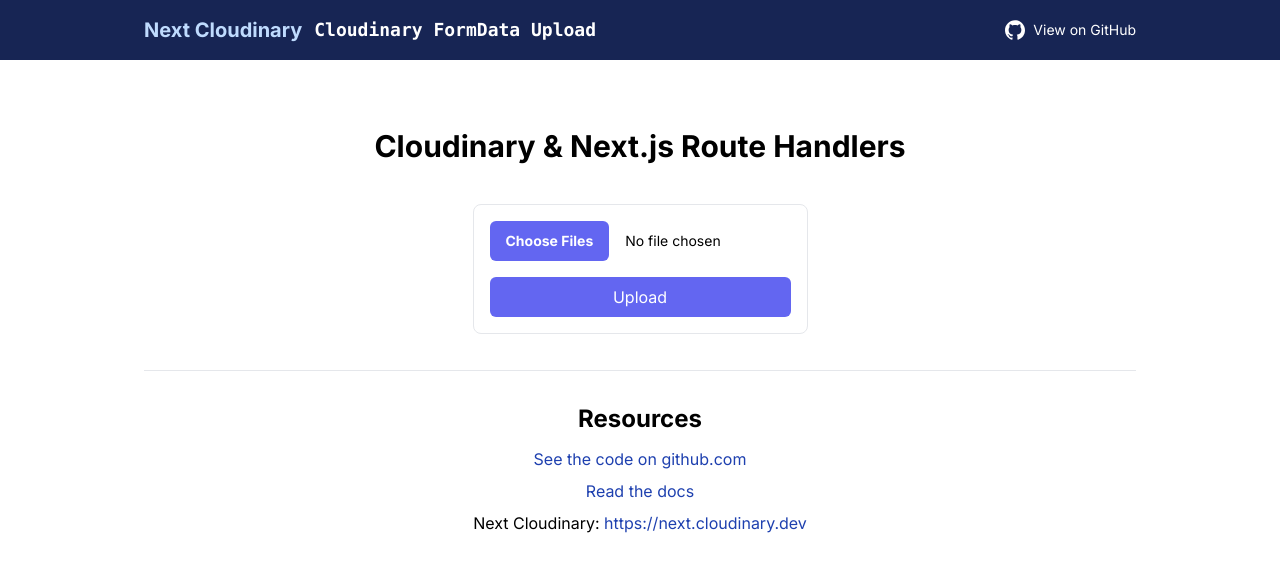
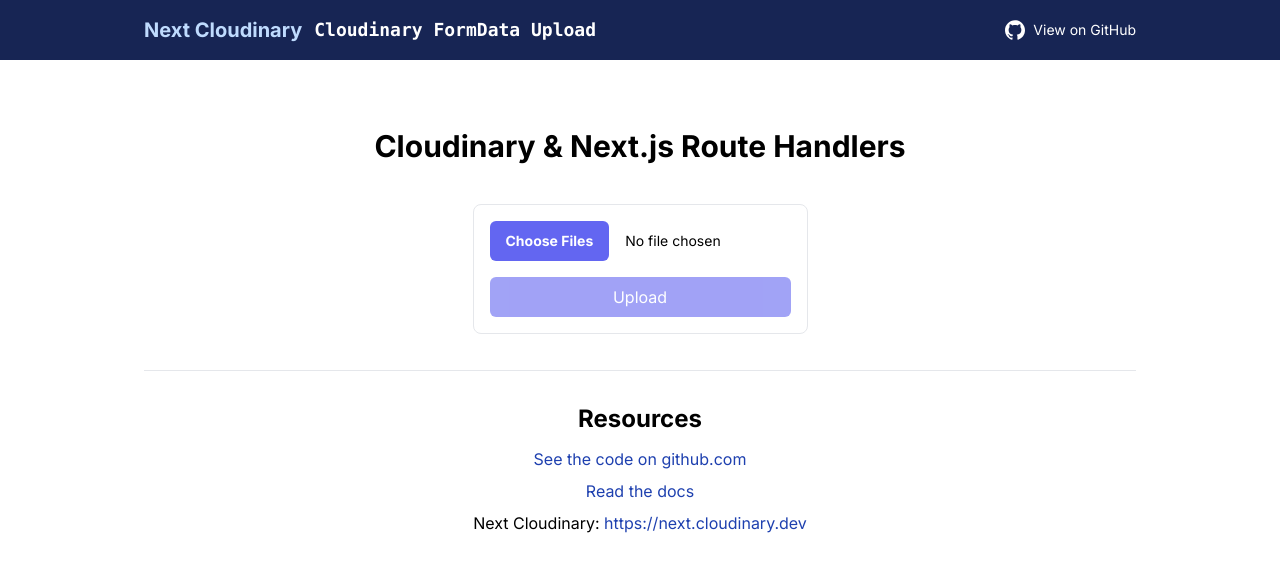
Before and after one commit to hjhj97/next-cloudinary-image-uploader, a Next.js app: page / in a window 1280 px wide. Shown: the top 572 px of the page. Built offline with nearby package versions, Linux system fonts and the light colour scheme.

Commit message:
feat: 업로드 완료 처리

```diff
--- a/src/components/Uploader/Uploader.tsx
+++ b/src/components/Uploader/Uploader.tsx
@@ -1,5 +1,6 @@
 'use client';
 
+import { useMemo } from 'react';
 import { useFileUploader } from './useFileUploader';
 import PreviewList from './PreviewList';
 import CopyButton from './CopyButton';
@@ -9,6 +10,7 @@
     previewUrls,
     fileUrls,
     isLoading,
+    isUploaded,
     handleFileChange,
     startEdit,
     confirmEdit,
@@ -19,9 +21,9 @@
     setPreviewUrls,
   } = useFileUploader();
 
-  const handleCopyUrl = (url: string) => {
-    navigator.clipboard.writeText(url);
-  };
+  const isUploadDisabled = useMemo(() => {
+    return isLoading || previewUrls.length === 0 || isUploaded;
+  }, [isLoading, previewUrls.length, isUploaded]);
 
   return (
     <section className='flex flex-col items-center justify-between'>
@@ -47,10 +49,10 @@
         )}
         <button
           type='submit'
-          disabled={isLoading}
+          disabled={isUploadDisabled}
           className='bg-indigo-500 hover:bg-indigo-700 rounded-md py-2 px-4 mt-4 text-white w-full disabled:pointer-events-none disabled:opacity-60'
         >
-          Upload
+          {isUploaded ? 'Uploaded!!' : 'Upload'}
         </button>
       </form>
       <div className='grid grid-cols-2 gap-4 w-full mt-4'>
--- a/src/components/Uploader/useFileUploader.ts
+++ b/src/components/Uploader/useFileUploader.ts
@@ -12,9 +12,11 @@
   const [previewUrls, setPreviewUrls] = useState<PreviewUrl[]>([]);
   const [fileUrls, setFileUrls] = useState<string[]>([]);
   const [isLoading, setIsLoading] = useState(false);
+  const [isUploaded, setIsUploaded] = useState(false);
 
   const handleFileChange = (e: React.ChangeEvent<HTMLInputElement>) => {
     if (!e.target.files) return;
+    setIsUploaded(false);
 
     const selectedFiles = Array.from(e.target.files);
     setFiles(selectedFiles);
@@ -108,6 +110,7 @@
       }
 
       setFileUrls(uploadedUrls);
+      setIsUploaded(true);
     } catch (error) {
       console.error(error);
     } finally {
@@ -120,6 +123,7 @@
     previewUrls,
     fileUrls,
     isLoading,
+    isUploaded,
     handleFileChange,
     startEdit,
     confirmEdit,
```
